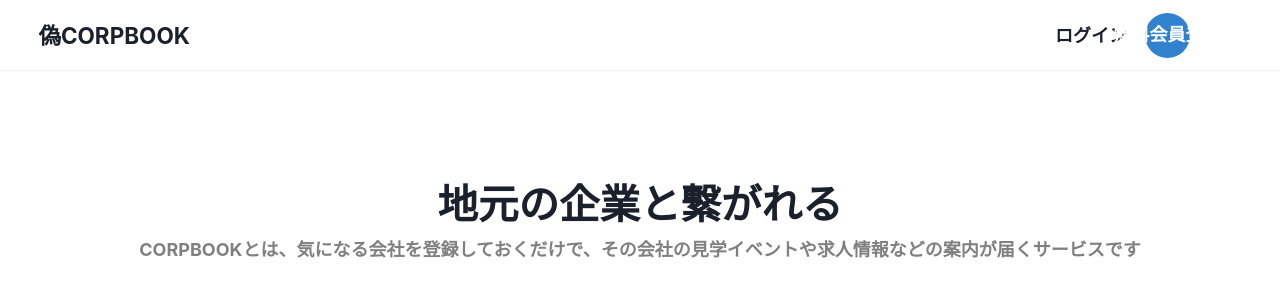
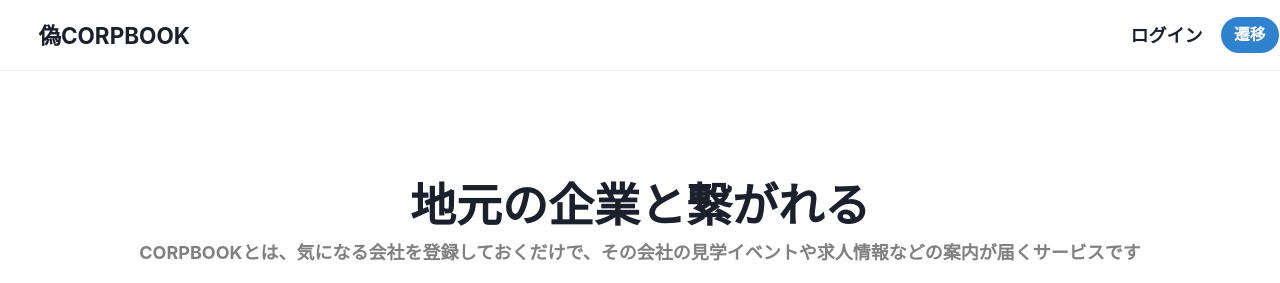
Before and after one commit to Mu-munn/next-js-test, a Next.js app in the folder nextjs-blog/: page / in a window 1280 px wide. Shown: the top 283 px of the page. Built offline with nearby package versions, Linux system fonts and the light colour scheme.

Commit message:
レスポンシブにした

```diff
--- a/nextjs-blog/components/box1.js
+++ b/nextjs-blog/components/box1.js
@@ -12,8 +12,8 @@ export default function Box1() {
   return (
     <Flex w="100%" h={300} align="center" bg="" textAlign="center">
       <Spacer />
-      <VStack>
-        <Heading>地元の企業と繋がれる</Heading>
+      <VStack w="80%">
+        <Heading fontSize={["20px", "36px", "46px" ]}>地元の企業と繋がれる</Heading>
         <Heading size="sm" color="gray">
           CORPBOOKとは、気になる会社を登録しておくだけで、その会社の見学イベントや求人情報などの案内が届くサービスです
         </Heading>
--- a/nextjs-blog/components/navBar.js
+++ b/nextjs-blog/components/navBar.js
@@ -1,4 +1,13 @@
-import { Flex, Heading, Box, Spacer, Button, Center, Divider } from "@chakra-ui/react";
+import {
+  Flex,
+  Heading,
+  Box,
+  Spacer,
+  Button,
+  Center,
+  Divider,
+} from "@chakra-ui/react";
+import Link from "next/link";
 
 export default function SideNav() {
   return (
@@ -14,11 +23,12 @@ export default function SideNav() {
               ログイン
             </Heading>
           </Center>
-          <Center pr={20}>
-            <Button colorScheme='blue'
-            width="10px"
-            borderRadius={50}
-            >無料会員登録</Button>
+          <Center pr="1px">
+            <Button colorScheme="blue" size="sm" borderRadius={50}>
+              <Link href="/pages/posts/first-post.tsx">
+                <a>遷移</a>
+              </Link>
+            </Button>
           </Center>
 
           {/* <Heading size="xm" mr={20}>無料会員登録</Heading> */}
```
